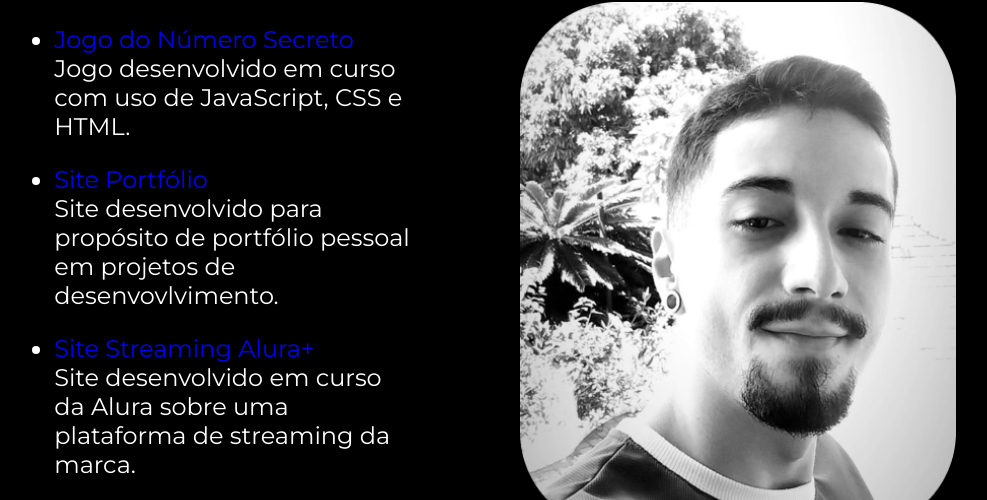
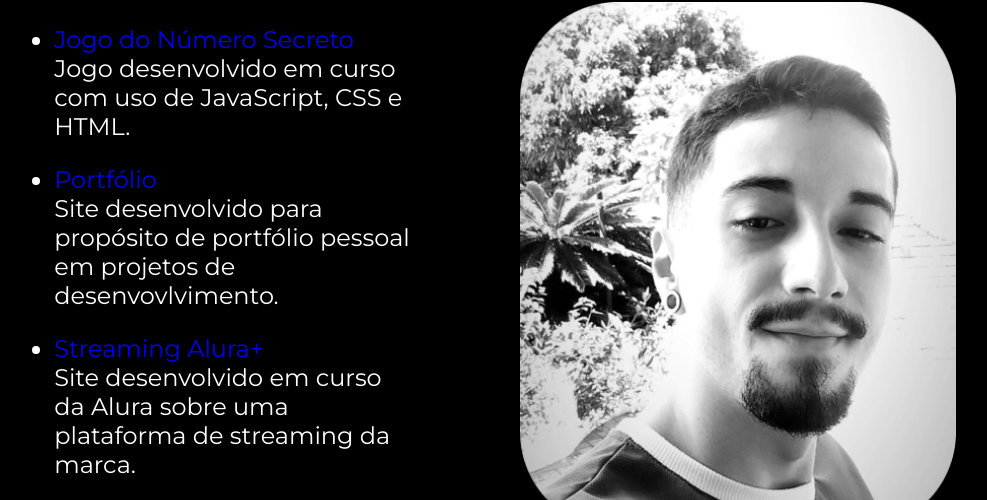
Before and after one commit to VJunqui/Portfolio, a plain HTML site: page projetos.html in a window 1280 px wide. Shown: the part 288-788 px from the top of the page, without its empty margins (145-1132 px from the left). Drawn offline with nearby package versions, Linux system fonts and the light colour scheme.

Commit message:
remove 'site' from links

```diff
--- a/projetos.html
+++ b/projetos.html
@@ -23,10 +23,10 @@
                     <a href="https://vjunqui.github.io/NumeroSecreto/" class="projetos__link">Jogo do Número Secreto</a><p>Jogo desenvolvido em curso com uso de JavaScript, CSS e HTML.</p>
                 </li>
                 <li class="apresentacao__link">
-                    <a href="https://vjunqui.github.io/Portfolio/" class="projetos__link">Site Portfólio</a><p>Site desenvolvido para propósito de portfólio pessoal em projetos de desenvovlvimento.</p>
+                    <a href="https://vjunqui.github.io/Portfolio/" class="projetos__link">Portfólio</a><p>Site desenvolvido para propósito de portfólio pessoal em projetos de desenvovlvimento.</p>
                 </li>
                 <li class="apresentacao__link">
-                    <a href="https://vjunqui.github.io/AluraPlus/" class="projetos__link">Site Streaming Alura+</a><p>Site desenvolvido em curso da Alura sobre uma plataforma de streaming da marca.</p>
+                    <a href="https://vjunqui.github.io/AluraPlus/" class="projetos__link">Streaming Alura+</a><p>Site desenvolvido em curso da Alura sobre uma plataforma de streaming da marca.</p>
                 </li>
                 <li class="apresentacao__link">
                     <a href="https://vjunqui.github.io/AluraBooks/" class="projetos__link">MarketPlace AluraBooks</a><p>Site desenvolvido em curso da Alura sobre um marketplace de livros.</p>
```
